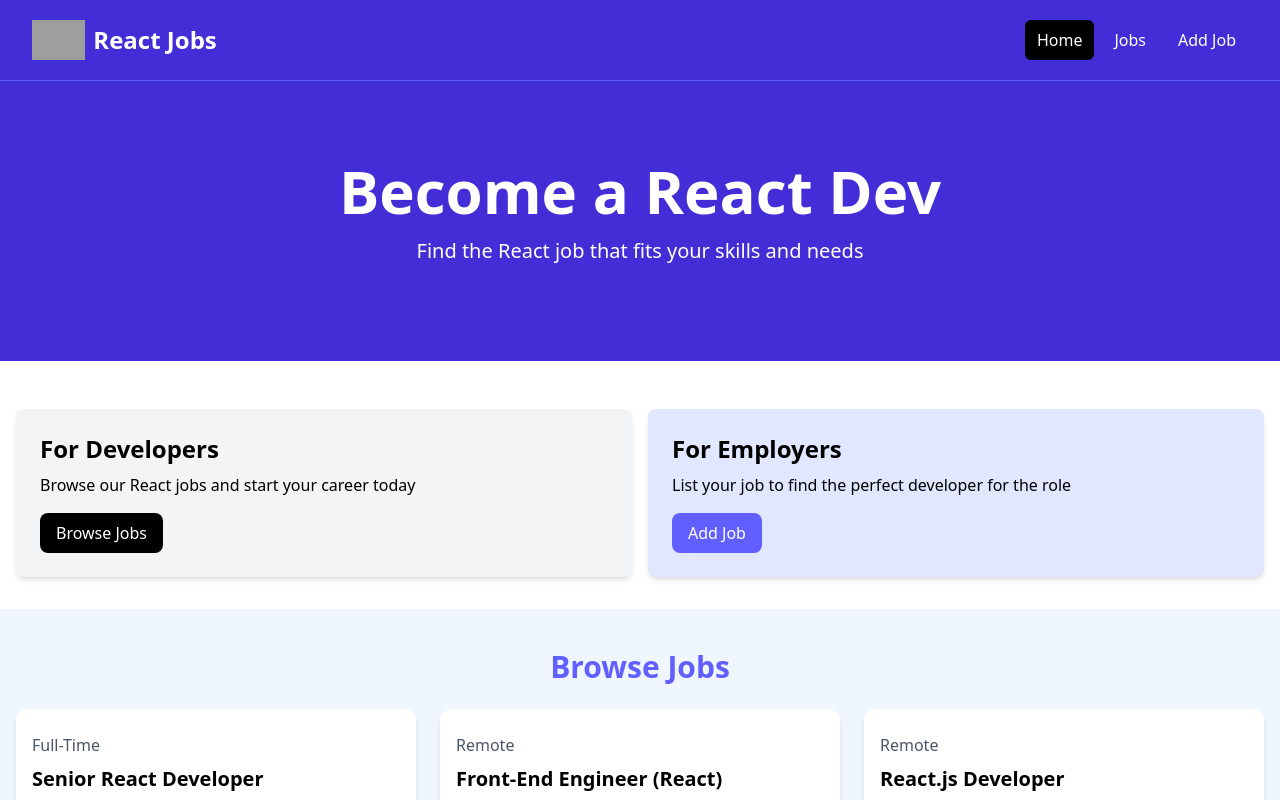
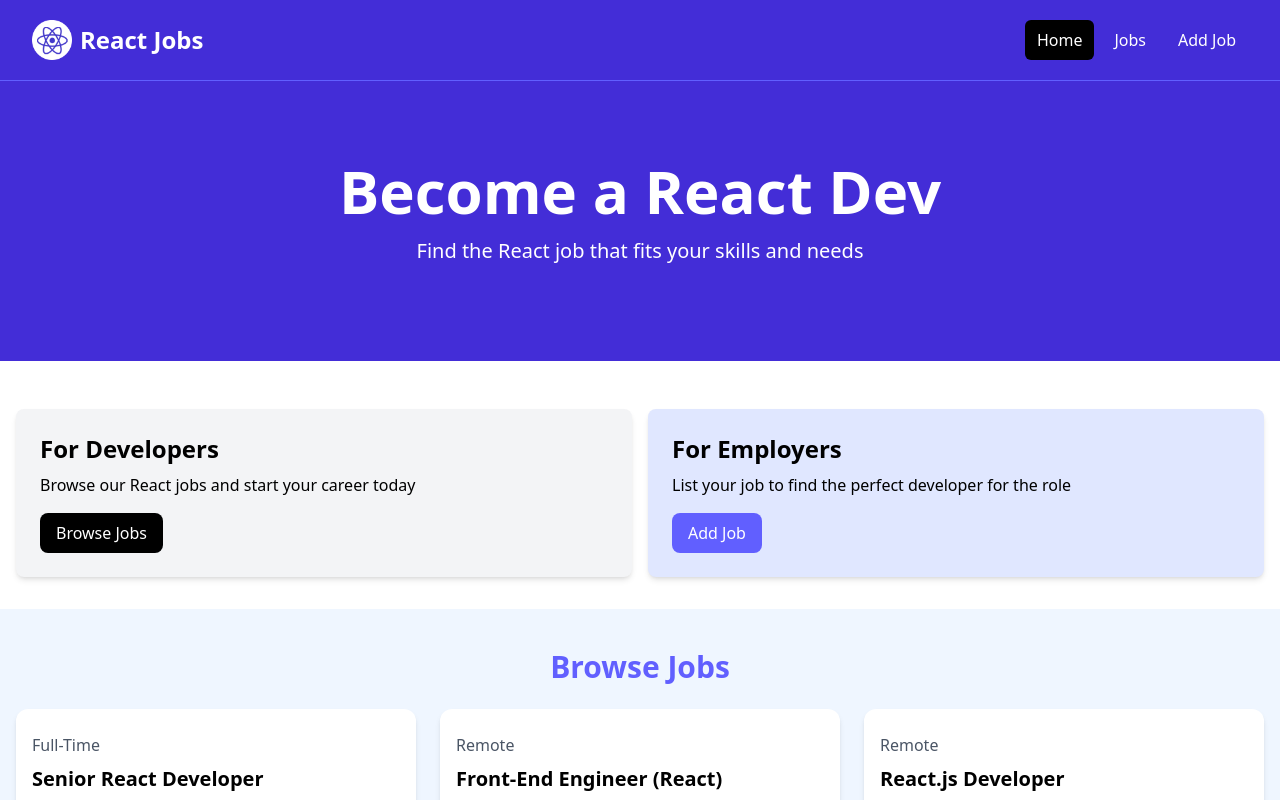
Before and after one commit to Meshgenerali/react-job-listings, a React (Vite) app: page / in a window 1280 px wide. Shown: the top 800 px of the page. Built offline with nearby package versions, Linux system fonts and the light colour scheme; grey boxes are pictures that could not be loaded.

Commit message:
separated navbar and hero to independent components

```diff
--- a/index.html
+++ b/index.html
@@ -1,4 +1,4 @@
-<!doctype html>
+<!DOCTYPE html>
 <html lang="en">
   <head>
     <meta charset="UTF-8" />
--- a/src/App.jsx
+++ b/src/App.jsx
@@ -1,66 +1,12 @@
-import React from 'react'
+import React from "react";
+import Navbar from "./components/Navbar";
+import Hero from "./components/Hero";
 
 const App = () => {
   return (
     <>
-     <nav className="bg-indigo-700 border-b border-indigo-500">
-      <div className="mx-auto max-w-7xl px-2 sm:px-6 lg:px-8">
-        <div className="flex h-20 items-center justify-between">
-          <div
-            className="flex flex-1 items-center justify-center md:items-stretch md:justify-start"
-          >
-            {/* <!-- Logo --> */}
-            <a className="flex flex-shrink-0 items-center mr-4" href="/index.html">
-              <img
-                className="h-10 w-auto"
-                src="images/logo.png"
-                alt="React Jobs"
-              />
-              <span className="hidden md:block text-white text-2xl font-bold ml-2"
-                >React Jobs</span
-              >
-            </a>
-            <div className="md:ml-auto">
-              <div className="flex space-x-2">
-                <a
-                  href="/index.html"
-                  className="text-white bg-black hover:bg-gray-900 hover:text-white rounded-md px-3 py-2"
-                  >Home</a
-                >
-                <a
-                  href="/jobs.html"
-                  className="text-white hover:bg-gray-900 hover:text-white rounded-md px-3 py-2"
-                  >Jobs</a
-                >
-                <a
-                  href="/add-job.html"
-                  className="text-white hover:bg-gray-900 hover:text-white rounded-md px-3 py-2"
-                  >Add Job</a
-                >
-              </div>
-            </div>
-          </div>
-        </div>
-      </div>
-    </nav>
-
-    {/* <!-- Hero --> */}
-    <section className="bg-indigo-700 py-20 mb-4">
-      <div
-        className="max-w-7xl mx-auto px-4 sm:px-6 lg:px-8 flex flex-col items-center"
-      >
-        <div className="text-center">
-          <h1
-            className="text-4xl font-extrabold text-white sm:text-5xl md:text-6xl"
-          >
-            Become a React Dev
-          </h1>
-          <p className="my-4 text-xl text-white">
-            Find the React job that fits your skills and needs
-          </p>
-        </div>
-      </div>
-    </section>
+      <Navbar />
+      <Hero />
 
       {/* <!-- Developers and Employers --> */}
       <section className="py-4">
@@ -110,7 +56,9 @@ const App = () => {
                 </div>
 
                 <div className="mb-5">
-               We are seeking a talented Front-End Developer to join our team in Boston, MA. The ideal candidate will have strong skills in HTML, CSS, and JavaScript...
+                  We are seeking a talented Front-End Developer to join our team
+                  in Boston, MA. The ideal candidate will have strong skills in
+                  HTML, CSS, and JavaScript...
                 </div>
 
                 <h3 className="text-indigo-500 mb-2">$70 - $80K / Year</h3>
@@ -136,11 +84,14 @@ const App = () => {
               <div className="p-4">
                 <div className="mb-6">
                   <div className="text-gray-600 my-2">Remote</div>
-                <h3 className="text-xl font-bold">Front-End Engineer (React)</h3>
+                  <h3 className="text-xl font-bold">
+                    Front-End Engineer (React)
+                  </h3>
                 </div>
 
                 <div className="mb-5">
-               Join our team as a Front-End Developer in sunny Miami, FL. We are looking for a motivated individual with a passion...
+                  Join our team as a Front-End Developer in sunny Miami, FL. We
+                  are looking for a motivated individual with a passion...
                 </div>
 
                 <h3 className="text-indigo-500 mb-2">$70K - $80K / Year</h3>
@@ -170,7 +121,9 @@ const App = () => {
                 </div>
 
                 <div className="mb-5">
-                Are you passionate about front-end development? Join our team in vibrant Brooklyn, NY, and work on exciting projects that make a difference...
+                  Are you passionate about front-end development? Join our team
+                  in vibrant Brooklyn, NY, and work on exciting projects that
+                  make a difference...
                 </div>
 
                 <h3 className="text-indigo-500 mb-2">$70K - $80K / Year</h3>
@@ -199,12 +152,12 @@ const App = () => {
         <a
           href="jobs.html"
           className="block bg-black text-white text-center py-4 px-6 rounded-xl hover:bg-gray-700"
-        >View All Jobs</a
         >
+          View All Jobs
+        </a>
       </section>
+    </>
+  );
+};
 
-    </>
-  )
-}
-
-export default App
+export default App;
--- /dev/null
+++ b/src/components/Hero.jsx
@@ -0,0 +1,23 @@
+import React from "react";
+
+function Hero({
+  title = "Become a React Dev",
+  subtitle = "Find the React job that fits your skills and needs",
+}) {
+  return (
+    <>
+      <section className="bg-indigo-700 py-20 mb-4">
+        <div className="max-w-7xl mx-auto px-4 sm:px-6 lg:px-8 flex flex-col items-center">
+          <div className="text-center">
+            <h1 className="text-4xl font-extrabold text-white sm:text-5xl md:text-6xl">
+              {title}
+            </h1>
+            <p className="my-4 text-xl text-white">{subtitle}</p>
+          </div>
+        </div>
+      </section>
+    </>
+  );
+}
+
+export default Hero;
--- /dev/null
+++ b/src/components/Navbar.jsx
@@ -0,0 +1,51 @@
+import React from "react";
+import logo from "../assets/images/logo.png";
+
+const Navbar = () => {
+  return (
+    <>
+      <nav className="bg-indigo-700 border-b border-indigo-500">
+        <div className="mx-auto max-w-7xl px-2 sm:px-6 lg:px-8">
+          <div className="flex h-20 items-center justify-between">
+            <div className="flex flex-1 items-center justify-center md:items-stretch md:justify-start">
+              {/* <!-- Logo --> */}
+              <a
+                className="flex flex-shrink-0 items-center mr-4"
+                href="/index.html"
+              >
+                <img className="h-10 w-auto" src={logo} alt="React Jobs" />
+                <span className="hidden md:block text-white text-2xl font-bold ml-2">
+                  React Jobs
+                </span>
+              </a>
+              <div className="md:ml-auto">
+                <div className="flex space-x-2">
+                  <a
+                    href="/index.html"
+                    className="text-white bg-black hover:bg-gray-900 hover:text-white rounded-md px-3 py-2"
+                  >
+                    Home
+                  </a>
+                  <a
+                    href="/jobs.html"
+                    className="text-white hover:bg-gray-900 hover:text-white rounded-md px-3 py-2"
+                  >
+                    Jobs
+                  </a>
+                  <a
+                    href="/add-job.html"
+                    className="text-white hover:bg-gray-900 hover:text-white rounded-md px-3 py-2"
+                  >
+                    Add Job
+                  </a>
+                </div>
+              </div>
+            </div>
+          </div>
+        </div>
+      </nav>
+    </>
+  );
+};
+
+export default Navbar;
```
Also changed, not shown: src/assets/images/logo.png (added). Lines whose indentation alone changed are shown as unchanged.
